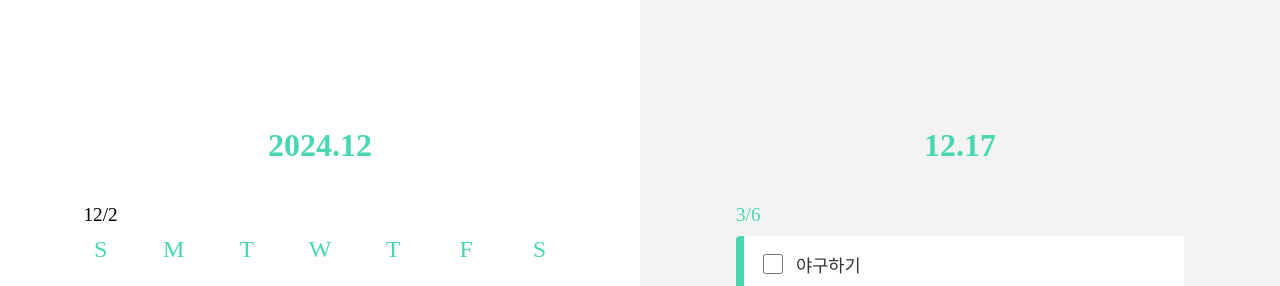
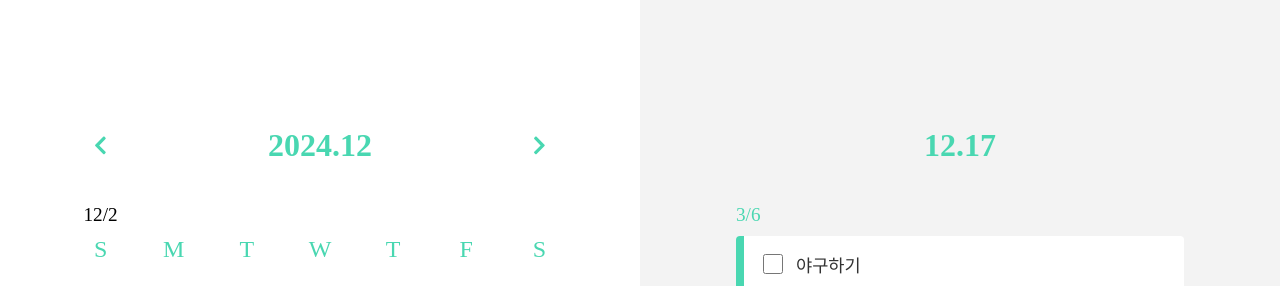
Before and after one commit to ahyeon1117/goormthon_team, a React (Create React App) app in the folder todo/: page / in a window 1280 px wide. Shown: the top 286 px of the page. Built offline with nearby package versions, Linux system fonts and the light colour scheme.

Commit message:
[feat] 캘린더 월간 이동 기능 추가

```diff
--- a/todo/src/assets/css/calendar.css
+++ b/todo/src/assets/css/calendar.css
@@ -9,10 +9,37 @@
   padding: 0 10%;
 }
 
-.calendar h1 {
+.calendar-header-box {
+  display: flex;
+  align-items: center;
+  justify-content: space-between;
+  margin: 27px 0 40px 0;
+}
+
+.calendar-header-box h1 {
   font-size: 2rem;
-  margin: 27px 0 40px 0;
   color: #49D7B1;
+  flex-grow: 1;
+  text-align: center;
+  margin: 0;
+}
+
+.nav-button {
+  width: calc(100% / 7);
+  background: none;
+  border: none;
+  cursor: pointer;
+  font-size: 1.3rem;
+  color: #49D7B1;
+  display: flex;
+  align-items: center;
+  justify-content: center;
+  padding: 0;
+}
+
+.nav-button:hover {
+  background: none;
+  color: #59E7C1;
 }
 
 .todo-check-value-box {
--- a/todo/src/components/Calendar.js
+++ b/todo/src/components/Calendar.js
@@ -1,9 +1,13 @@
 import "../assets/css/calendar.css";
 import ReactCalendar from "react-calendar";
 import DateUtils from "../utils/DateUtils";
+import { useState } from "react";
+import { FaChevronLeft, FaChevronRight } from "react-icons/fa";
 
 function Calendar({ selectedDate, setSelectedDate }) {
   const dateUtils = new DateUtils();
+  const [activeStartDate, setActiveStartDate] = useState(new Date());
+
   const tileClassName = ({ date, view }) => {
     if (selectedDate && view === "month") {
       const parsedSelectedDate =
@@ -18,10 +22,43 @@ function Calendar({ selectedDate, setSelectedDate }) {
     }
     return null;
   };
+
+  const handleActiveStartDateChange = ({ action, activeStartDate }) => {
+    if (action === 'prev' || action === 'next') {
+      setActiveStartDate(activeStartDate);
+    }
+  };
+
+  const goToPreviousMonth = () => {
+    const previousMonth = new Date(activeStartDate);
+    previousMonth.setMonth(previousMonth.getMonth() - 1);
+    setActiveStartDate(previousMonth);
+  };
+
+  const goToNextMonth = () => {
+    const nextMonth = new Date(activeStartDate);
+    nextMonth.setMonth(nextMonth.getMonth() + 1);
+    setActiveStartDate(nextMonth);
+  };
+
   return (
     <section className="calendar">
-      <header>
-        <h1>{dateUtils.formatDate(selectedDate, "month") || ""}</h1>
+      <header className="calendar-header">
+        <div className="calendar-header-box">
+          <button
+            className="nav-button prev-month"
+            onClick={goToPreviousMonth}
+          >
+            <FaChevronLeft />
+          </button>
+          <h1>{dateUtils.formatDate(activeStartDate, "month") || ""}</h1>
+          <button
+            className="nav-button next-month"
+            onClick={goToNextMonth}
+          >
+            <FaChevronRight />
+          </button>
+        </div>
         <div className="todo-check-value-box">
           <div className="todo-check-value">12/2</div>
         </div>
@@ -33,6 +70,8 @@ function Calendar({ selectedDate, setSelectedDate }) {
         }
         onChange={setSelectedDate}
         value={selectedDate}
+        activeStartDate={activeStartDate}
+        onActiveStartDateChange={handleActiveStartDateChange}
         view="month"
         showWeekNumbers={false}
         showNavigation={false}
```
